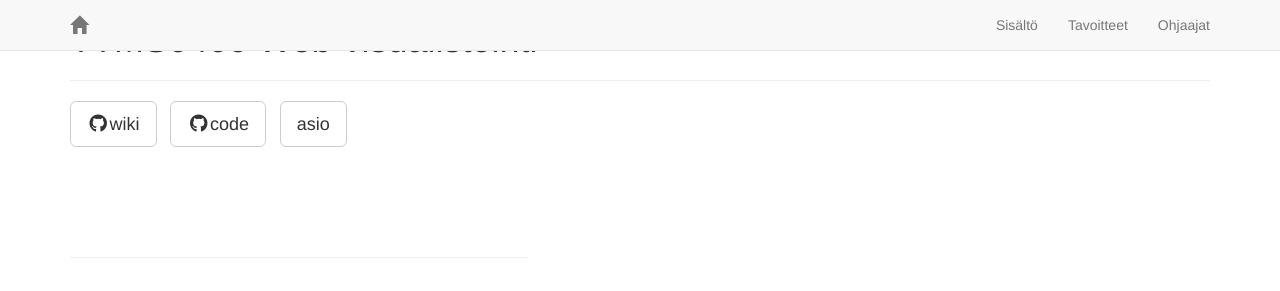
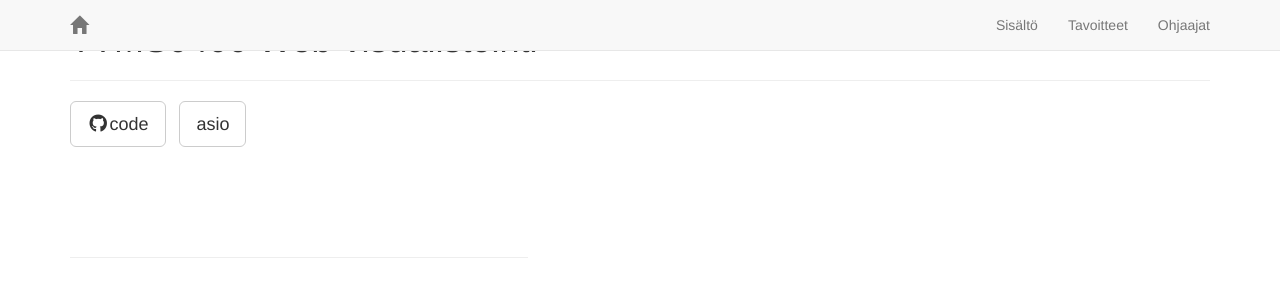
Before and after one commit to JAMK-IT/TTMS0400-web-visualisointi, a Jekyll site: the page built from jamk_manifest.md, in a window 1280 px wide and 1256 px high. Shown: the top 291 px of the window. Built offline with Jekyll 4.4.1, drawn with Linux system fonts in a browser that asks for light colours; nearby versions of some CDN libraries; our own code applies the rules of GitHub Pages for plain Markdown files; library files that are not in the unit come from our copies.

Commit message:
Update _config.yml

```diff
--- a/_config.yml
+++ b/_config.yml
@@ -27,11 +27,8 @@
 # ----------------------- #
 
 social:
-  - title: wiki
-    url: https://github.com/JAMK-IT/TTOS0800-Ohjelmistoprojekti/wiki
-    icon: fa fa-github fa-fw
   - title: code
-    url: https://github.com/JAMK-IT/TTOS0800-Ohjelmistoprojekti/
+    url: https://github.com/JAMK-IT/TTMS0400-web-visualisointi
     icon: fa fa-github fa-fw
   - title: asio
     url: https://asio.jamk.fi/pls/asio/asio_ectskuv1.kurssin_ks?ktun=TTOS0800&knro=&noclose=%20&lan=fi
```
